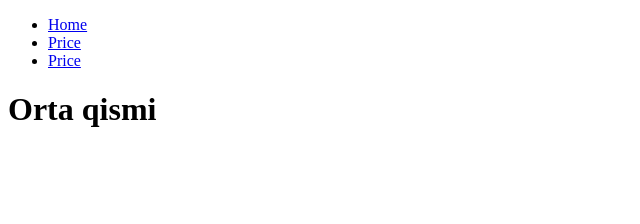
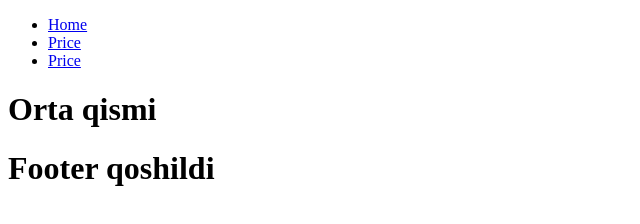
Before and after one commit to kamol9898/kamol, a plain HTML site: page index.html in a window 1280 px wide. Shown: the whole page, without its empty margins (0-640 px from the left). Drawn offline with Linux system fonts and the light colour scheme.

Commit message:
Footer qoshildi

```diff
--- a/index.html
+++ b/index.html
@@ -20,5 +20,9 @@
         <h1>Orta qismi</h1>
     </main>
 
+
+    <footer>
+        <h1>Footer qoshildi</h1>
+    </footer>
 </body>
 </html>
```
